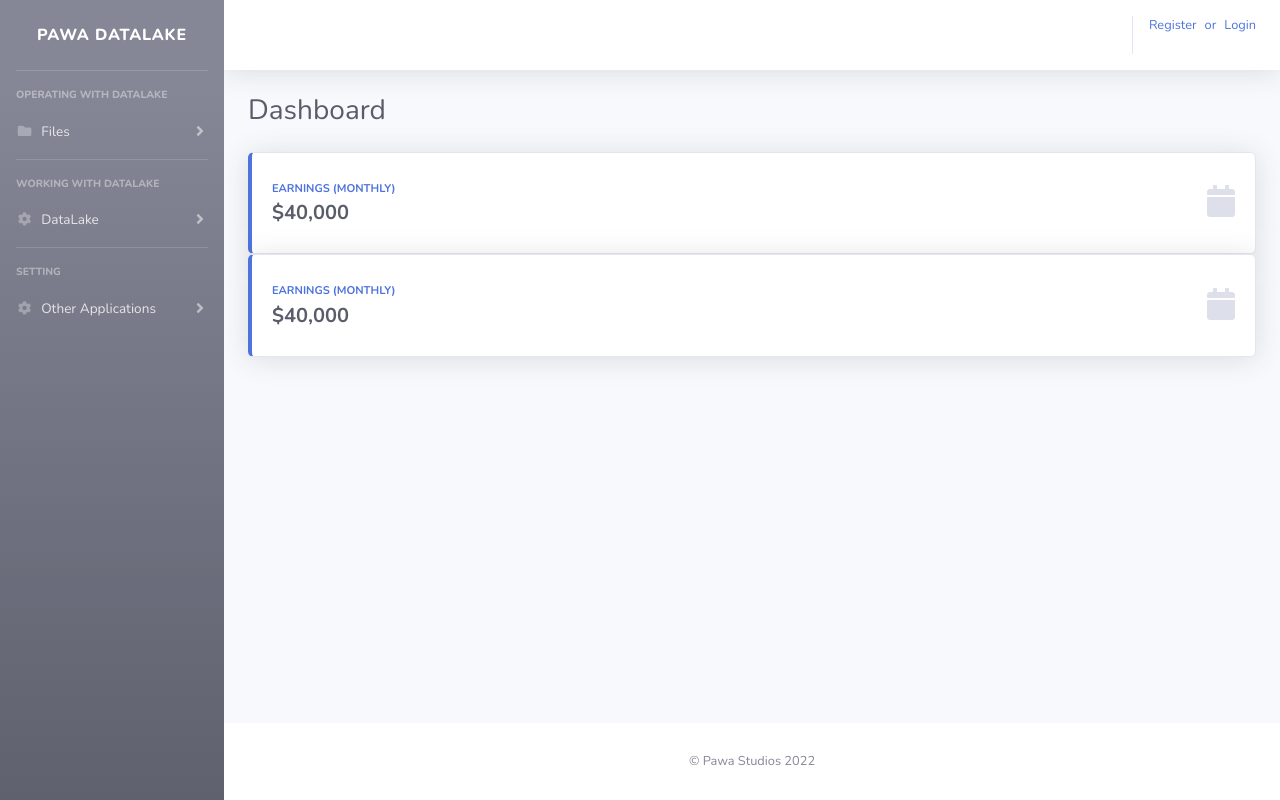
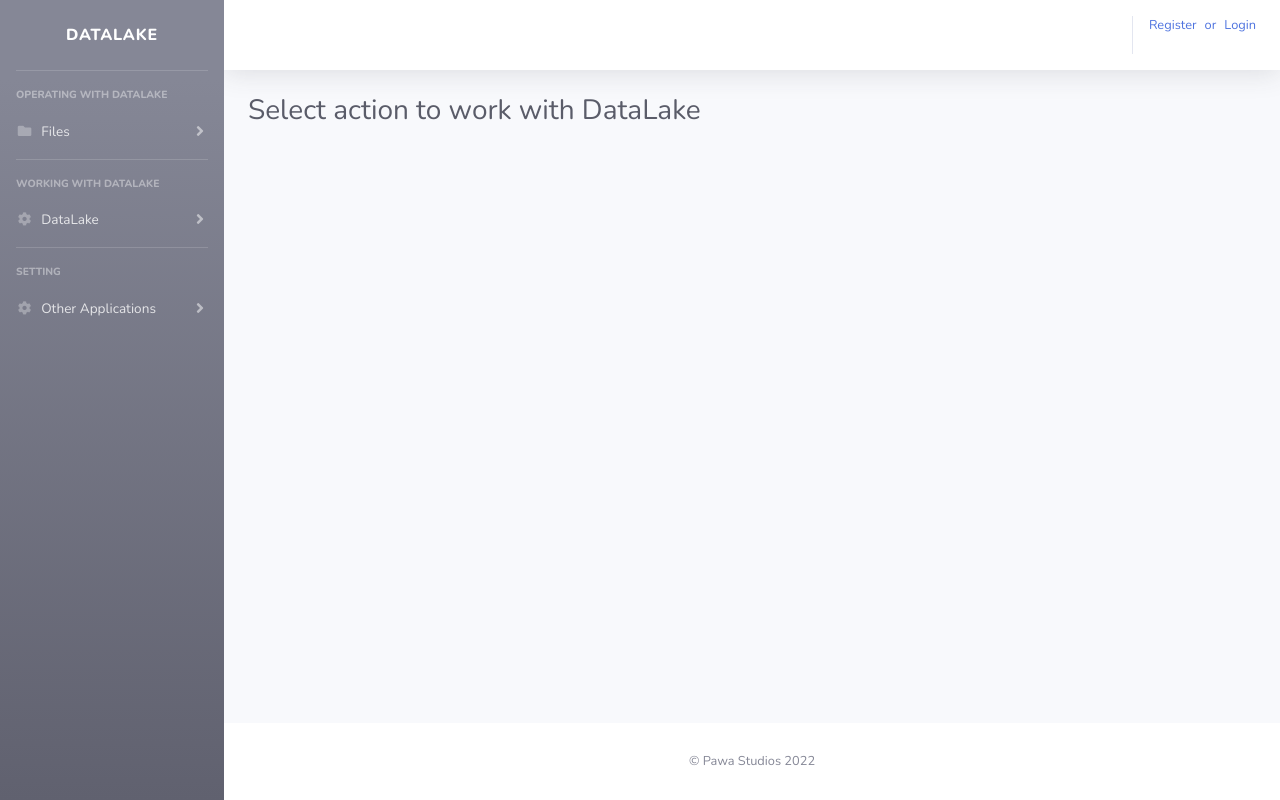
Before and after one commit to Pawaus/DataLake, a Python web app: template templates/index.html in a window 1280 px wide. Run offline with Jinja, Linux system fonts and the light colour scheme; the template is opened without the code that fills it, so the values that code supplies are empty; some libraries are stand-ins or nearby versions.

Commit message:
update html

```diff
--- a/templates/base.html
+++ b/templates/base.html
@@ -33,7 +33,7 @@
 
             <!-- Sidebar - Brand -->
             <a class="sidebar-brand d-flex align-items-center justify-content-center" href="index">
-                <div class="sidebar-brand-text mx-3">Pawa Datalake</div>
+                <div class="sidebar-brand-text mx-3">Datalake</div>
             </a>
 
             <!-- Divider -->
@@ -143,7 +143,7 @@
                 <div class="container-fluid">
                     <!-- Page Heading -->
                     {% block content %}
-                        {% endblock %}
+                    {% endblock %}
                 </div>
             </div>
             <!-- End of Main Content -->
--- a/templates/index.html
+++ b/templates/index.html
@@ -9,34 +9,7 @@ Data Lake
 
 {% block content %}
 <div class="d-sm-flex align-items-center justify-content-between mb-4">
-    <h1 class="h3 mb-0 text-gray-800">Dashboard</h1>
+    <h1 class="h3 mb-0 text-gray-800">Select action to work with DataLake</h1>
 </div>
-    <div class="card border-left-primary shadow h-100 py-2">
-        <div class="card-body">
-            <div class="row no-gutters align-items-center">
-                <div class="col mr-2">
-                    <div class="text-xs font-weight-bold text-primary text-uppercase mb-1">
-                        Earnings (Monthly)</div>
-                    <div class="h5 mb-0 font-weight-bold text-gray-800">$40,000</div>
-                </div>
-                <div class="col-auto">
-                    <i class="fas fa-calendar fa-2x text-gray-300"></i>
-                </div>
-            </div>
-        </div>
-    </div>
-    <div class="card border-left-primary shadow h-100 py-2">
-        <div class="card-body">
-            <div class="row no-gutters align-items-center">
-                <div class="col mr-2">
-                    <div class="text-xs font-weight-bold text-primary text-uppercase mb-1">
-                        Earnings (Monthly)</div>
-                    <div class="h5 mb-0 font-weight-bold text-gray-800">$40,000</div>
-                </div>
-                <div class="col-auto">
-                    <i class="fas fa-calendar fa-2x text-gray-300"></i>
-                </div>
-            </div>
-        </div>
-    </div>
+
 {% endblock %}
```
